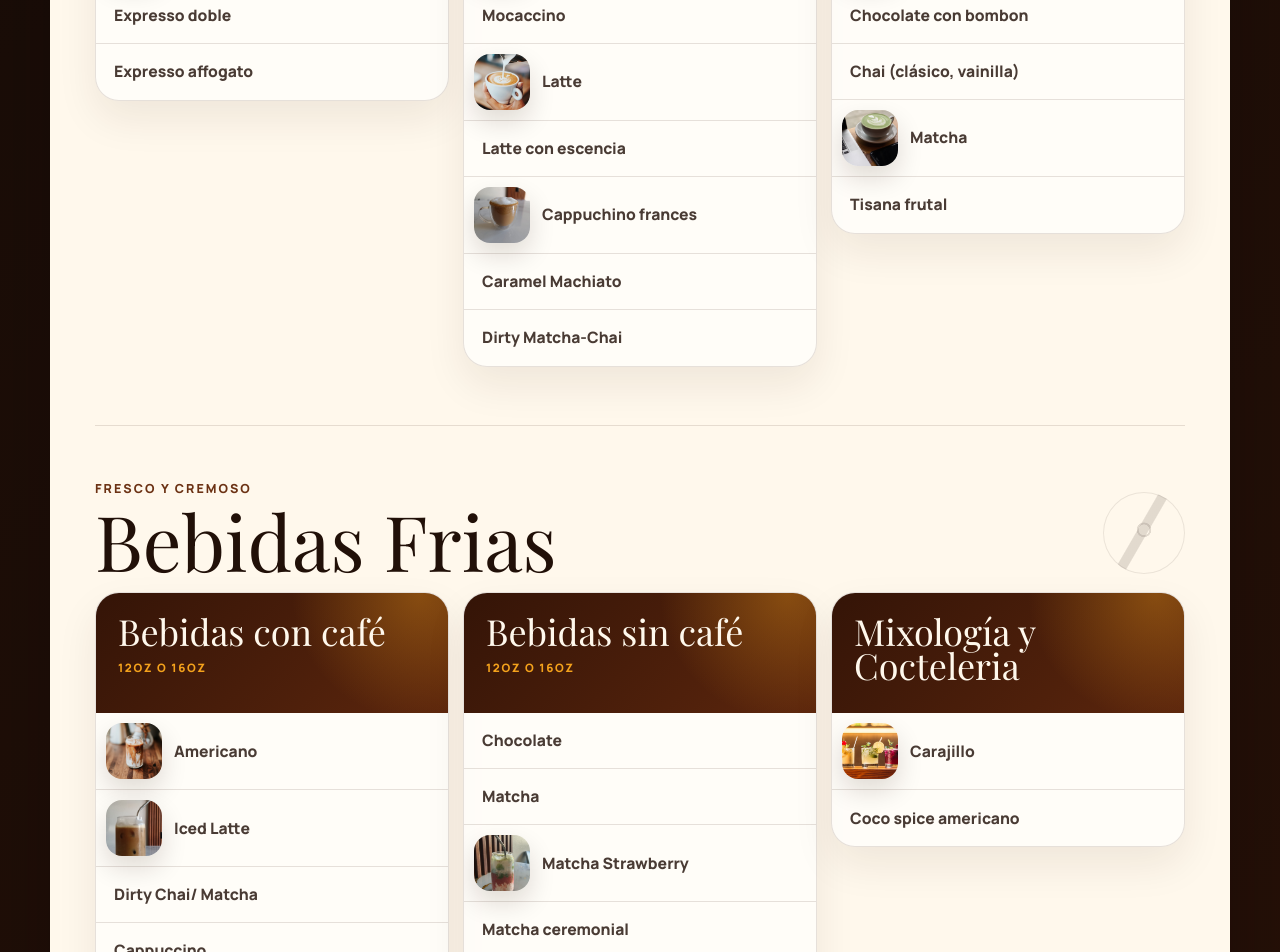
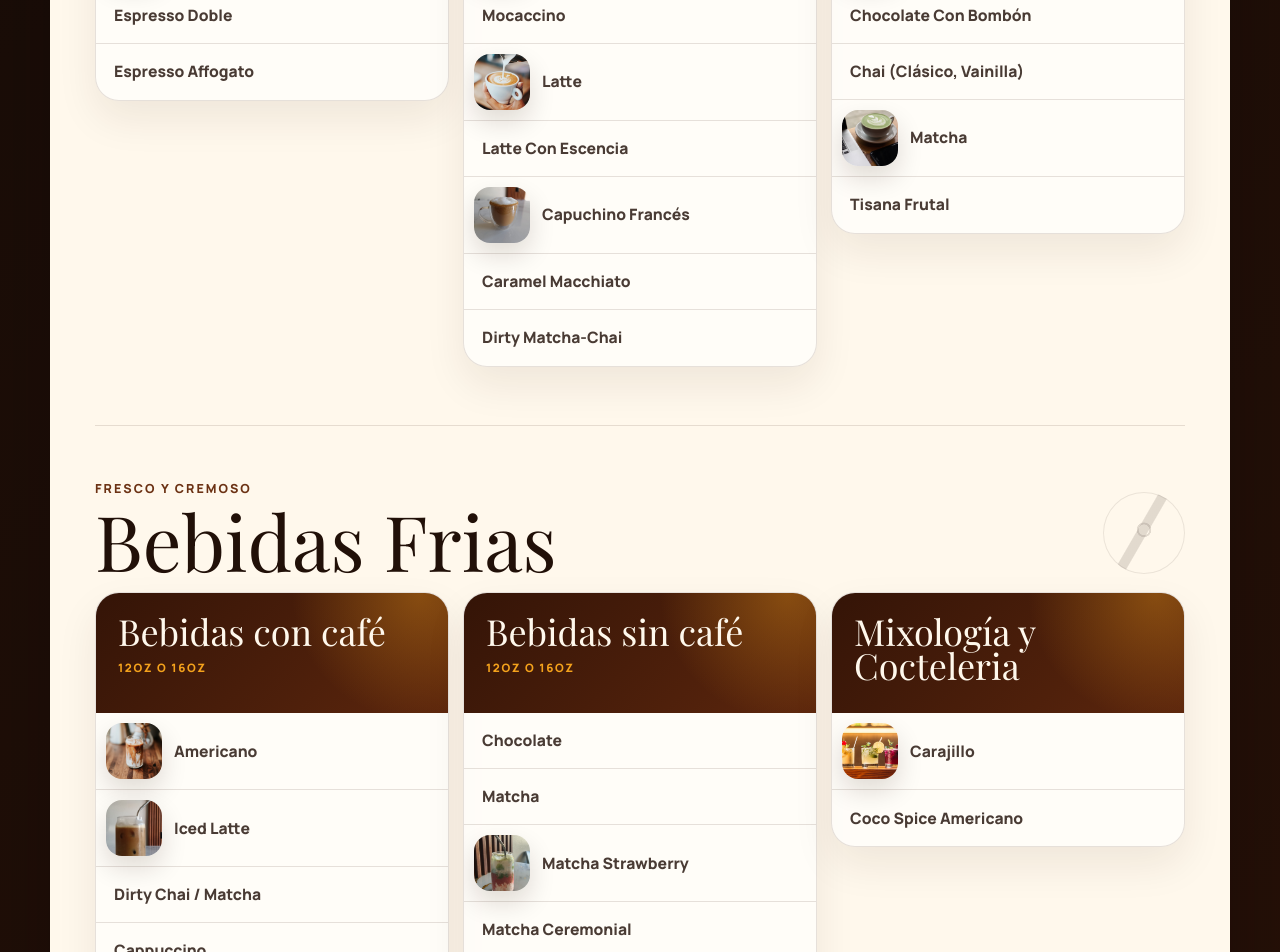
Before and after one commit to joesatriani10/kaliko, a Next.js app: page / in a window 1280 px wide. Shown: the part 1140-2092 px from the top of the page. Built offline with nearby package versions, Linux system fonts and the light colour scheme; a web font is replaced by a local one.

Commit message:
Correct menu item text

```diff
--- a/src/app/page.tsx
+++ b/src/app/page.tsx
@@ -34,9 +34,9 @@ const menuSections: MenuEntry[] = [
     type: "section",
     title: "Café",
     items: [
-      { name: "Expresso", image: "/menu/espresso.jpg" },
-      { name: "Expresso doble" },
-      { name: "Expresso affogato" },
+      { name: "Espresso", image: "/menu/espresso.jpg" },
+      { name: "Espresso Doble" },
+      { name: "Espresso Affogato" },
     ],
   },
   {
@@ -47,9 +47,9 @@ const menuSections: MenuEntry[] = [
       { name: "Americano", image: "/menu/americano.jpg" },
       { name: "Mocaccino" },
       { name: "Latte", image: "/menu/latte.jpg" },
-      { name: "Latte con escencia" },
-      { name: "Cappuchino frances", image: "/menu/capuchino.jpeg" },
-      { name: "Caramel Machiato" },
+      { name: "Latte Con Escencia" },
+      { name: "Capuchino Francés", image: "/menu/capuchino.jpeg" },
+      { name: "Caramel Macchiato" },
       { name: "Dirty Matcha-Chai" },
     ],
   },
@@ -59,10 +59,10 @@ const menuSections: MenuEntry[] = [
     note: "12oz o 16oz",
     items: [
       { name: "Chocolate", image: "/menu/chocolate.jpg" },
-      { name: "Chocolate con bombon" },
-      { name: "Chai (clásico, vainilla)" },
+      { name: "Chocolate Con Bombón" },
+      { name: "Chai (Clásico, Vainilla)" },
       { name: "Matcha", image: "/menu/matcha.jpg" },
-      { name: "Tisana frutal" },
+      { name: "Tisana Frutal" },
     ],
   },
   {
@@ -77,9 +77,9 @@ const menuSections: MenuEntry[] = [
     items: [
       { name: "Americano", image: "/menu/iced-americano.jpg" },
       { name: "Iced Latte", image: "/menu/iced-latte-real.jpeg" },
-      { name: "Dirty Chai/ Matcha" },
+      { name: "Dirty Chai / Matcha" },
       { name: "Cappuccino" },
-      { name: "Caramel Machiato" },
+      { name: "Caramel Macchiato" },
     ],
   },
   {
@@ -90,7 +90,7 @@ const menuSections: MenuEntry[] = [
       { name: "Chocolate" },
       { name: "Matcha" },
       { name: "Matcha Strawberry", image: "/menu/matcha-strawberry.jpeg" },
-      { name: "Matcha ceremonial" },
+      { name: "Matcha Ceremonial" },
       { name: "Chai" },
       { name: "Soda Italiana", image: "/menu/soda-italiana.jpg" },
     ],
@@ -100,12 +100,12 @@ const menuSections: MenuEntry[] = [
     title: "Mixología y Cocteleria",
     items: [
       { name: "Carajillo", image: "/menu/carajillo.jpg" },
-      { name: "Coco spice americano" },
+      { name: "Coco Spice Americano" },
     ],
   },
   {
     type: "category",
-    title: "Frappe",
+    title: "Frappé",
     eyebrow: "Antojo dulce",
   },
   {
@@ -116,13 +116,13 @@ const menuSections: MenuEntry[] = [
       { name: "Tiramisú", image: "/menu/tiramisu.jpg" },
       { name: "Matcha", image: "/menu/frappe-matcha.jpeg" },
       { name: "Chai" },
-      { name: "Choco-avellana" },
+      { name: "Choco-Avellana" },
       { name: "Taro" },
-      { name: "Fresas con crema", image: "/menu/fresas.jpg" },
-      { name: "Tizana Frappe", image: "/menu/tizana-frappe-thumb.jpeg" },
+      { name: "Fresas Con Crema", image: "/menu/fresas.jpg" },
+      { name: "Tizana Frappé", image: "/menu/tizana-frappe-thumb.jpeg" },
       { name: "Mazapan" },
       { name: "Flan" },
-      { name: "Cookies & cream" },
+      { name: "Cookies & Cream" },
       { name: "Cajeta" },
       { name: "Oreo" },
     ],
@@ -148,8 +148,8 @@ const menuSections: MenuEntry[] = [
     note: "12oz o 16oz",
     items: [
       { name: "Zarzamora" },
-      { name: "Frutos rojos", image: "/menu/frutos-rojos.jpg" },
-      { name: "Fruta del dragón" },
+      { name: "Frutos Rojos", image: "/menu/frutos-rojos.jpg" },
+      { name: "Fruta Del Dragón" },
       { name: "Maracuyá" },
     ],
   },
@@ -167,7 +167,7 @@ const menuSections: MenuEntry[] = [
       { name: "Mango", image: "/menu/mango.jpg" },
       { name: "Tamarindo" },
       { name: "Maracuyá" },
-      { name: "Frutos tropicales" },
+      { name: "Frutos Tropicales" },
     ],
   },
   {
@@ -175,10 +175,10 @@ const menuSections: MenuEntry[] = [
     title: "Extras",
     note: "12oz o 16oz",
     items: [
-      { name: "Crema batida" },
-      { name: "Shot de escencia" },
-      { name: "Shot de espresso" },
-      { name: "Perlas explosivas" },
+      { name: "Crema Batida" },
+      { name: "Shot De Escencia" },
+      { name: "Shot De Espresso" },
+      { name: "Perlas Explosivas" },
     ],
   },
 ];
```
